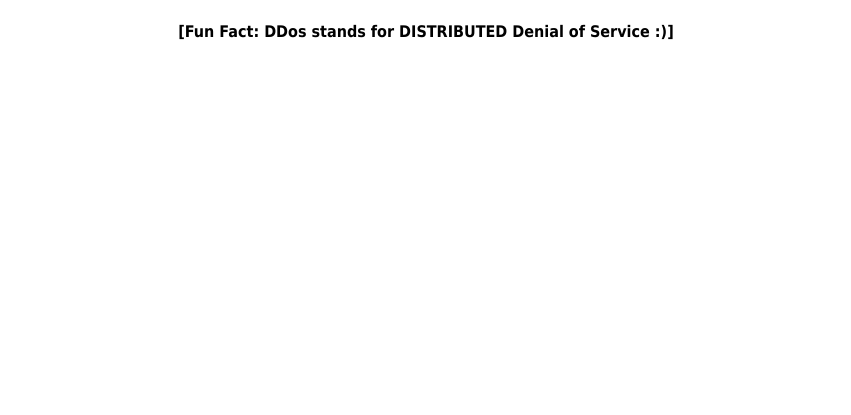
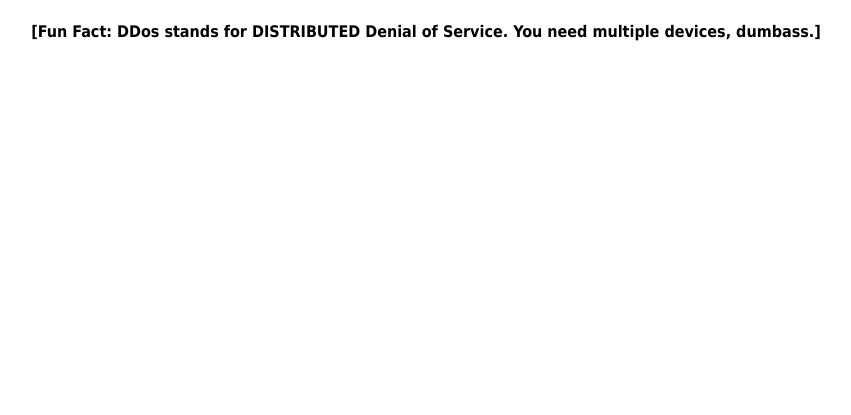
Before and after one commit to avocado-beans/cathequeen, a Flask app: page / in a window 1280 px wide. Shown: the part 305-720 px from the top of the page, without its empty margins (214-1065 px from the left). Run offline with Flask 3, Linux system fonts and the light colour scheme.

Commit message:
get back

```diff
--- a/templates/index.html
+++ b/templates/index.html
@@ -25,7 +25,7 @@
 	  </form>
 
 	</table>
-	<h4>[Fun Fact: DDos stands for DISTRIBUTED Denial of Service :)]</h4>
+	<h4>[Fun Fact: DDos stands for DISTRIBUTED Denial of Service. You need multiple devices, dumbass.]</h4>
 </div>
 
 </body>
```
